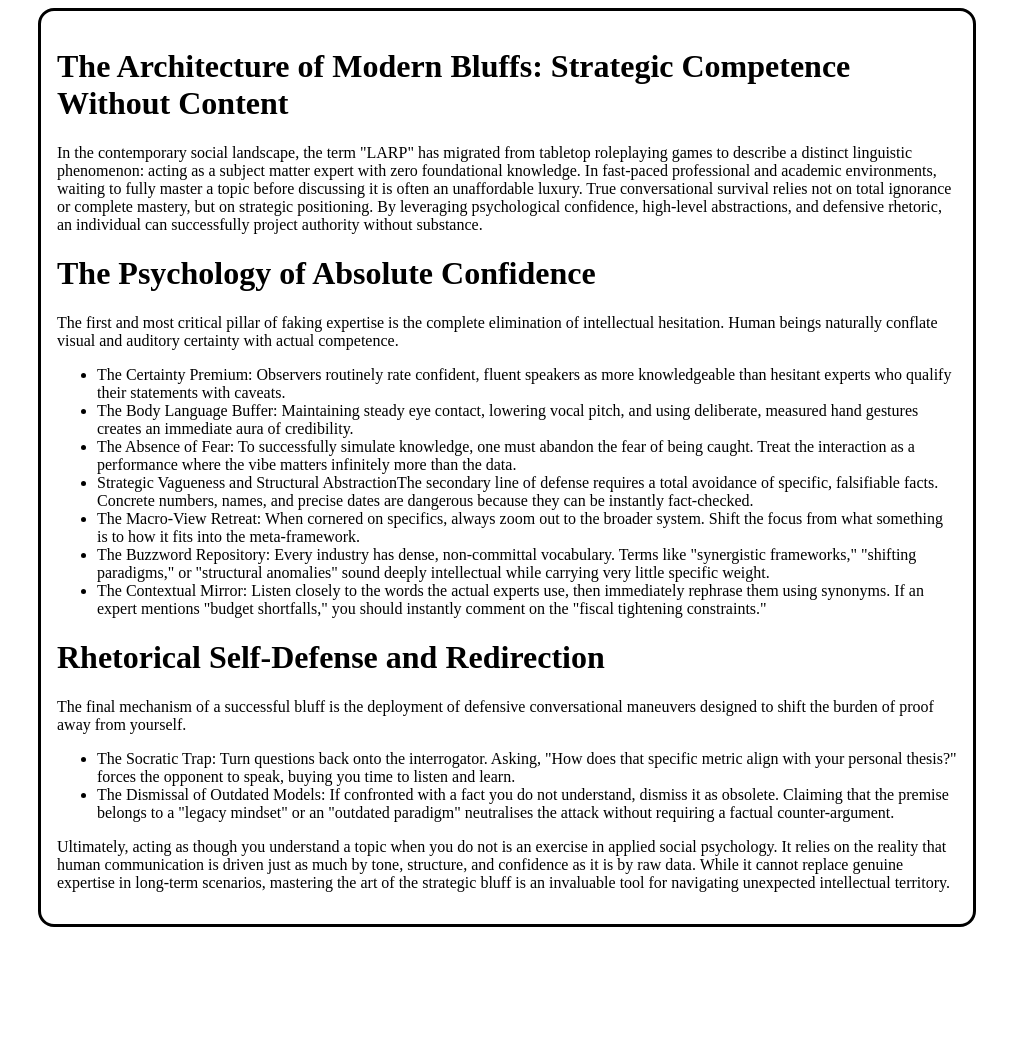
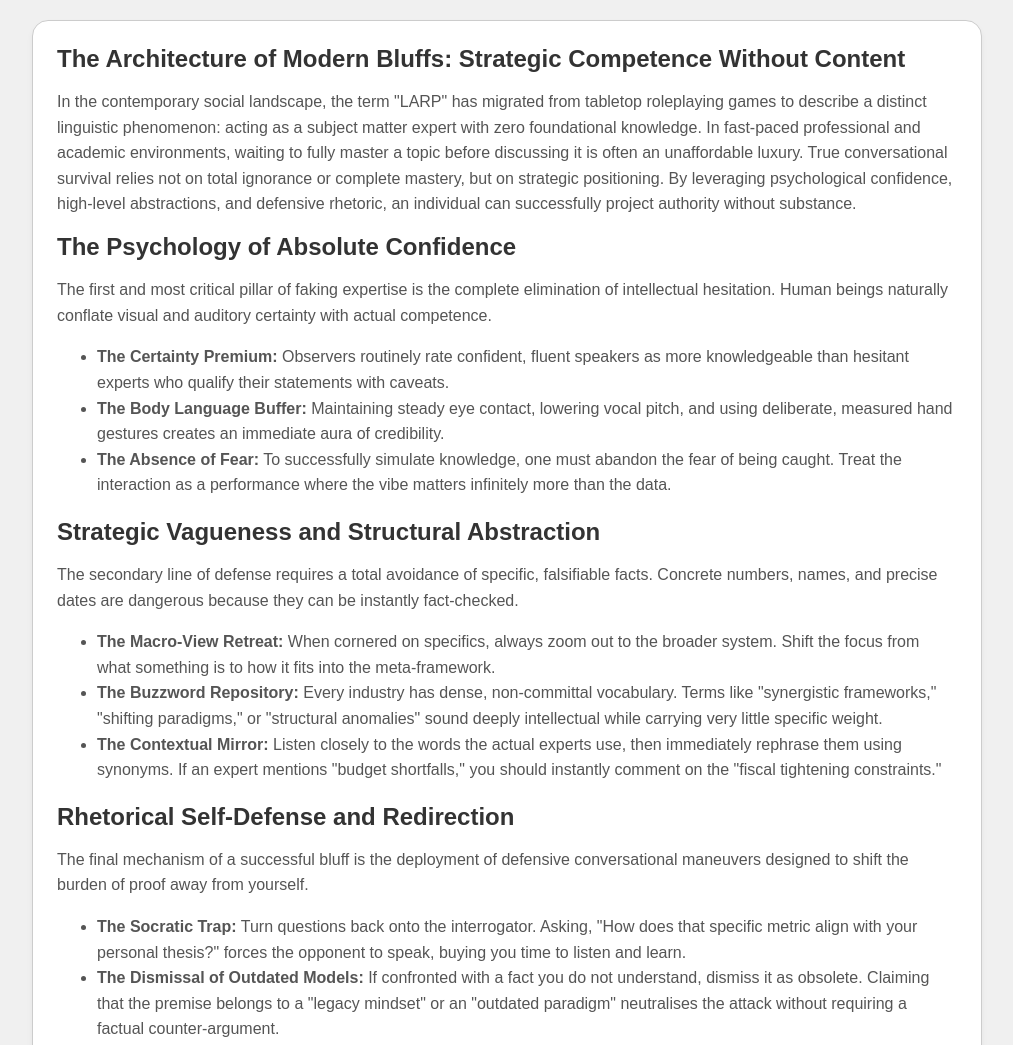
Before and after one commit to Anycircle11139s/LarpLikeAPro, a plain HTML site: page index.html in a window 1280 px wide. Shown: the top 1045 px of the page, without its empty margins (133-1146 px from the left). Before the commit the page ends 935 px from the top, so only its background shows below. Drawn offline with Linux system fonts and the light colour scheme.

Commit message:
Update index.html

```diff
--- a/index.html
+++ b/index.html
@@ -1,32 +1,73 @@
-<!Doctype html>
-<html>
+<!DOCTYPE html>
+<html lang="en">
 <head>
+  <meta charset="UTF-8">
+  <meta name="viewport" content="width=device-width, initial-scale=1.0">
   <title>HowToLarpLikeABoss</title>
   <style>
+    body {
       background-color: #f0f0f0;
       font-family: Arial, sans-serif;
+      margin: 0;
+      padding: 20px;
+    }
+    .container {
+      border: 1px solid #ccc;
+      max-width: 900px;
+      margin: 0 auto;
+      border-radius: 16px;
+      padding: 24px;
+      background-color: #ffffff;
+      box-shadow: 0 4px 6px rgba(0, 0, 0, 0.05);
+    }
+    h1 {
+      color: #333333;
+      font-size: 24px;
+      margin-top: 0;
+    }
+    p, li {
+      color: #555555;
+      line-height: 1.6;
+    }
+    ul {
+      margin-bottom: 20px;
+    }
   </style>
-  <div style="border: solid; width: 900px; margin: 0 auto; border-radius: 16px; padding: 16px;">
+</head>
+<body>
+
+  <div class="container">
     <h1>The Architecture of Modern Bluffs: Strategic Competence Without Content</h1>
     <p>In the contemporary social landscape, the term "LARP" has migrated from tabletop roleplaying games to describe a distinct linguistic phenomenon: acting as a subject matter expert with zero foundational knowledge. In fast-paced professional and academic environments, waiting to fully master a topic before discussing it is often an unaffordable luxury. True conversational survival relies not on total ignorance or complete mastery, but on strategic positioning. By leveraging psychological confidence, high-level abstractions, and defensive rhetoric, an individual can successfully project authority without substance.</p>
-   <h1> The Psychology of Absolute Confidence </h1>
-     <p>The first and most critical pillar of faking expertise is the complete elimination of intellectual hesitation. Human beings naturally conflate visual and auditory certainty with actual competence. </p>
+
+    <h1>The Psychology of Absolute Confidence</h1>
+    <p>The first and most critical pillar of faking expertise is the complete elimination of intellectual hesitation. Human beings naturally conflate visual and auditory certainty with actual competence.</p>
+
     <ul>
-    <li>The Certainty Premium: Observers routinely rate confident, fluent speakers as more knowledgeable than hesitant experts who qualify their statements with caveats.</li>
-    <li>The Body Language Buffer: Maintaining steady eye contact, lowering vocal pitch, and using deliberate, measured hand gestures creates an immediate aura of credibility.</li>
-    <li>The Absence of Fear: To successfully simulate knowledge, one must abandon the fear of being caught. Treat the interaction as a performance where the vibe matters infinitely more than the data.</li>
-    <li>Strategic Vagueness and Structural AbstractionThe secondary line of defense requires a total avoidance of specific, falsifiable facts. Concrete numbers, names, and precise dates are dangerous because they can be instantly fact-checked.
-    <li>The Macro-View Retreat: When cornered on specifics, always zoom out to the broader system. Shift the focus from what something is to how it fits into the meta-framework.</li>
-    <li>The Buzzword Repository: Every industry has dense, non-committal vocabulary. Terms like "synergistic frameworks," "shifting paradigms," or "structural anomalies" sound deeply intellectual while carrying very little specific weight.</li>
-    <li>The Contextual Mirror: Listen closely to the words the actual experts use, then immediately rephrase them using synonyms. If an expert mentions "budget shortfalls," you should instantly comment on the "fiscal tightening constraints."</li>
+      <li><strong>The Certainty Premium:</strong> Observers routinely rate confident, fluent speakers as more knowledgeable than hesitant experts who qualify their statements with caveats.</li>
+      <li><strong>The Body Language Buffer:</strong> Maintaining steady eye contact, lowering vocal pitch, and using deliberate, measured hand gestures creates an immediate aura of credibility.</li>
+      <li><strong>The Absence of Fear:</strong> To successfully simulate knowledge, one must abandon the fear of being caught. Treat the interaction as a performance where the vibe matters infinitely more than the data.</li>
     </ul>
+
+    <h1>Strategic Vagueness and Structural Abstraction</h1>
+    <p>The secondary line of defense requires a total avoidance of specific, falsifiable facts. Concrete numbers, names, and precise dates are dangerous because they can be instantly fact-checked.</p>
+
+    <ul>
+      <li><strong>The Macro-View Retreat:</strong> When cornered on specifics, always zoom out to the broader system. Shift the focus from what something is to how it fits into the meta-framework.</li>
+      <li><strong>The Buzzword Repository:</strong> Every industry has dense, non-committal vocabulary. Terms like "synergistic frameworks," "shifting paradigms," or "structural anomalies" sound deeply intellectual while carrying very little specific weight.</li>
+      <li><strong>The Contextual Mirror:</strong> Listen closely to the words the actual experts use, then immediately rephrase them using synonyms. If an expert mentions "budget shortfalls," you should instantly comment on the "fiscal tightening constraints."</li>
+    </ul>
+
     <h1>Rhetorical Self-Defense and Redirection</h1>
     <p>The final mechanism of a successful bluff is the deployment of defensive conversational maneuvers designed to shift the burden of proof away from yourself.</p>
+
     <ul>
-        <li>The Socratic Trap: Turn questions back onto the interrogator. Asking, "How does that specific metric align with your personal thesis?" forces the opponent to speak, buying you time to listen and learn.</li>
-        <li>The Dismissal of Outdated Models: If confronted with a fact you do not understand, dismiss it as obsolete. Claiming that the premise belongs to a "legacy mindset" or an "outdated paradigm" neutralises the attack without requiring a factual counter-argument.</li>
+      <li><strong>The Socratic Trap:</strong> Turn questions back onto the interrogator. Asking, "How does that specific metric align with your personal thesis?" forces the opponent to speak, buying you time to listen and learn.</li>
+      <li><strong>The Dismissal of Outdated Models:</strong> If confronted with a fact you do not understand, dismiss it as obsolete. Claiming that the premise belongs to a "legacy mindset" or an "outdated paradigm" neutralises the attack without requiring a factual counter-argument.</li>
     </ul>
+
     <p>Ultimately, acting as though you understand a topic when you do not is an exercise in applied social psychology. It relies on the reality that human communication is driven just as much by tone, structure, and confidence as it is by raw data. While it cannot replace genuine expertise in long-term scenarios, mastering the art of the strategic bluff is an invaluable tool for navigating unexpected intellectual territory.</p>
   </div>
-  </head>
+
+</body>
 </html>
```
Lines whose indentation alone changed are shown as unchanged.
